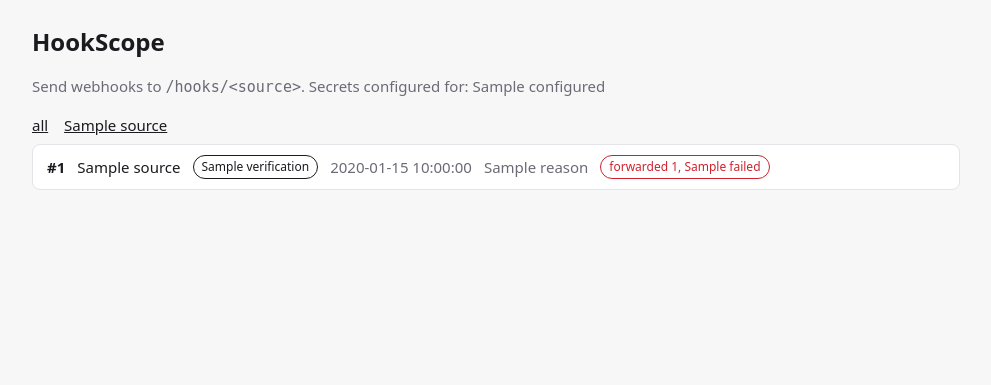
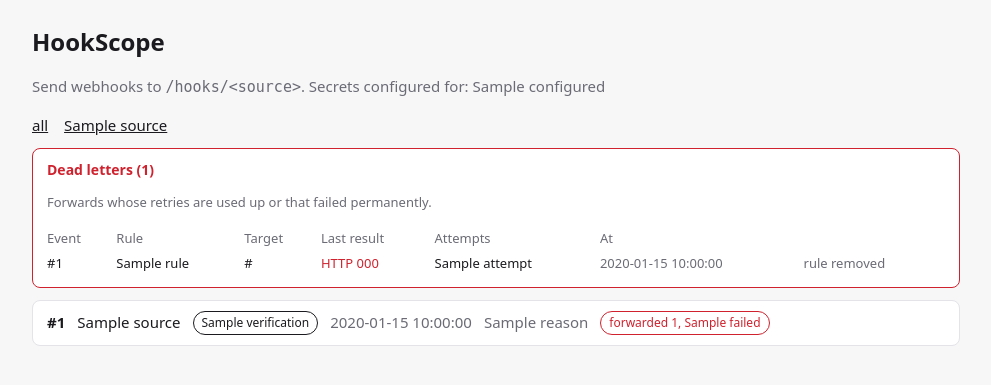
Before and after one commit to chinmaya-chhatre/Coding_repo, a Python web app: template hookscope/templates/index.html in a window 1280 px wide. Shown: the top 385 px of the page, without its empty margins (144-1135 px from the left). Run offline with Jinja, Linux system fonts and the light colour scheme; the template is opened without the code that fills it: most values are stand-ins (such as "Sample title", 1, 10 or a date in 2020).

Commit message:
Add dead-letter view with one-click re-send for failed forwards
Forwards whose retries are exhausted, that failed permanently, or whose rule
was removed are listed in GET /api/dead-letters and a dashboard section.
POST /api/events/{id}/forwards/{rule}/resend re-forwards through the rule and
records the next attempt.

```diff
--- a/hookscope/templates/index.html
+++ b/hookscope/templates/index.html
@@ -38,6 +38,17 @@
     .forwards th { color:var(--muted); font-weight:500; }
     .forwards td.target { word-break:break-all; }
     .fwd-ok { color:var(--ok); } .fwd-err { color:var(--bad); }
+    .dead { background:var(--card); border:1px solid var(--bad); border-radius:8px; margin:12px 0; padding:10px 14px;
+            font-size:13px; overflow-x:auto; }
+    .dead h2 { margin:0 0 6px; font-size:14px; color:var(--bad); }
+    .dead table { border-collapse:collapse; width:100%; }
+    .dead th, .dead td { text-align:left; padding:3px 12px 3px 0; vertical-align:top; }
+    .dead th { color:var(--muted); font-weight:500; }
+    .dead td.target { word-break:break-all; }
+    .dead button { padding:3px 10px; font:inherit; cursor:pointer; color:var(--text);
+                   background:var(--card); border:1px solid var(--border); border-radius:6px; }
+    .dead button:disabled { opacity:.6; cursor:wait; }
+    .dead-result { margin:0; }
     .preview { display:flex; gap:8px; flex-wrap:wrap; padding:10px 14px; border-top:1px solid var(--border); }
     .preview select, .preview textarea { font:inherit; color:var(--text); background:var(--bg);
                                          border:1px solid var(--border); border-radius:6px; padding:6px 8px; }
@@ -59,6 +70,27 @@
     <a href="/" class="{{ 'active' if not active }}">all</a>
     {% for s in sources %}<a href="/?source={{ s }}" class="{{ 'active' if active == s }}">{{ s }}</a>{% endfor %}
   </nav>
+  {% if dead_letters %}
+  <section class="dead" aria-label="Dead letters">
+    <h2>Dead letters ({{ dead_letters | length }})</h2>
+    <p class="muted">Forwards whose retries are used up or that failed permanently.</p>
+    <table>
+      <tr><th>Event</th><th>Rule</th><th>Target</th><th>Last result</th><th>Attempts</th><th>At</th><th></th></tr>
+      {% for d in dead_letters %}
+      <tr data-event-id="{{ d.event_id }}" data-rule="{{ d.rule }}">
+        <td>#{{ d.event_id }}</td>
+        <td>{{ d.rule }}</td>
+        <td class="target">{{ d.target_url }}</td>
+        <td class="fwd-err">{% if d.status_code is none %}{{ d.error or "no response" }}{% else %}HTTP {{ d.status_code }}{% endif %}</td>
+        <td>{{ d.attempt }}</td>
+        <td class="muted">{{ d.forwarded_at }}</td>
+        <td>{% if d.resendable %}<button type="button" class="resend">Re-send</button>
+          <span class="dead-result" role="status"></span>{% else %}<span class="muted">rule removed</span>{% endif %}</td>
+      </tr>
+      {% endfor %}
+    </table>
+  </section>
+  {% endif %}
   {% if not events %}
     <p class="muted">No events yet. Try <code>python scripts/send_test_webhook.py</code>.</p>
   {% endif %}
@@ -165,6 +197,32 @@
     });
   }
 
+  for (const button of document.querySelectorAll(".dead button.resend")) {
+    const row = button.closest("tr");
+    const result = row.querySelector(".dead-result");
+    button.addEventListener("click", async () => {
+      button.disabled = true;
+      result.textContent = " Sending…";
+      try {
+        const resp = await fetch(
+          `/api/events/${row.dataset.eventId}/forwards/${encodeURIComponent(row.dataset.rule)}/resend`,
+          { method: "POST" });
+        const data = await resp.json();
+        if (resp.ok && data.ok) {
+          location.reload();
+          return;
+        }
+        result.className = "dead-result fwd-err";
+        result.textContent = typeof data.detail === "string" ? ` ${data.detail}`
+          : data.status_code === null ? ` No response: ${data.error}` : ` HTTP ${data.status_code}`;
+      } catch (err) {
+        result.className = "dead-result fwd-err";
+        result.textContent = ` Re-send failed: ${err}`;
+      }
+      button.disabled = false;
+    });
+  }
+
   const RULE_TRANSFORMS = JSON.parse(document.getElementById("transform-rules").textContent);
   const asJson = (value) => JSON.stringify(value, null, 2);
 
```
Also changed, not shown: hookscope/main.py (+38 -1 lines), hookscope/rules.py (+20 -2 lines), hookscope/store.py (+9 -0 lines), tests/test_dead_letters.py (added, +135 -0 lines), README.md.
